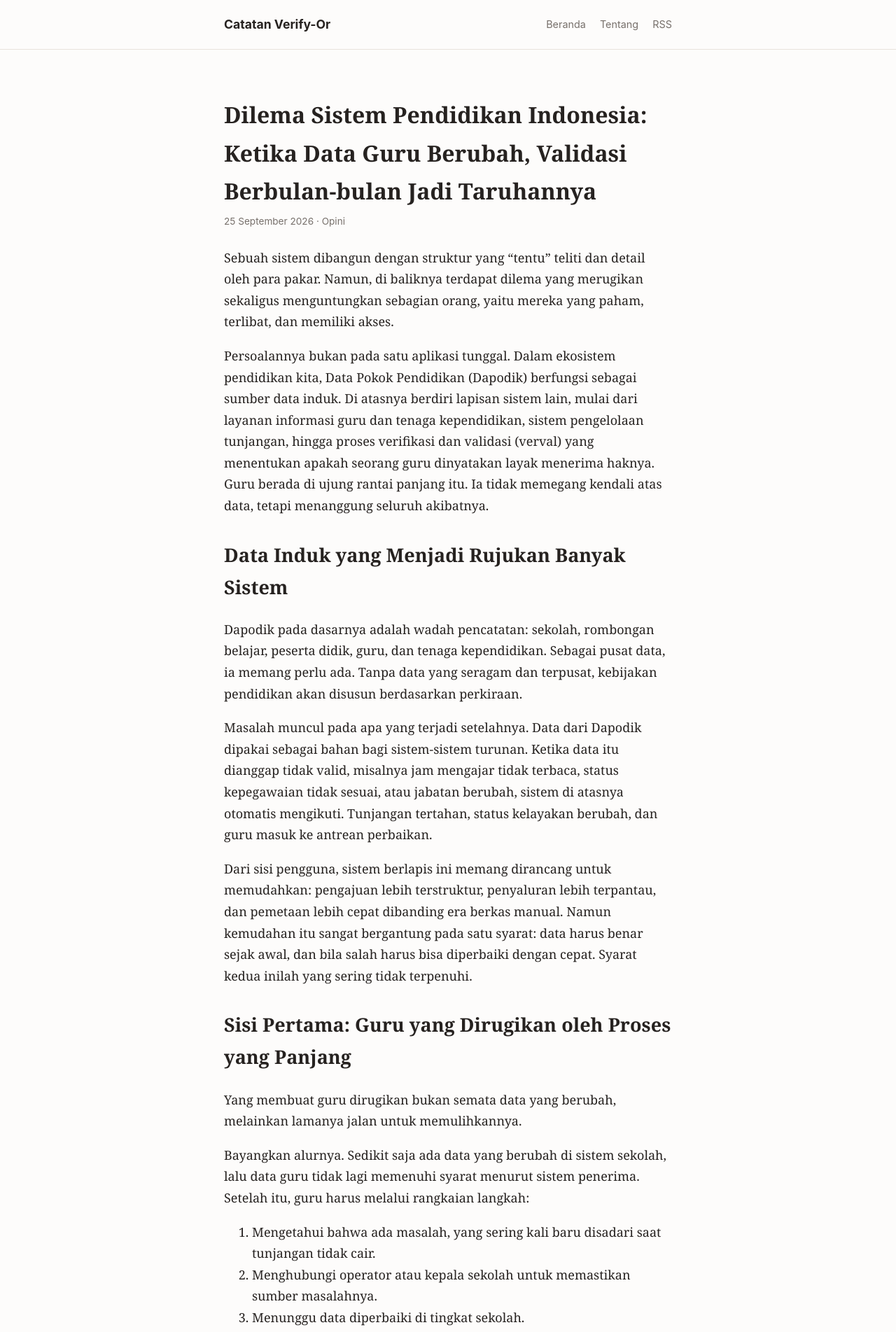
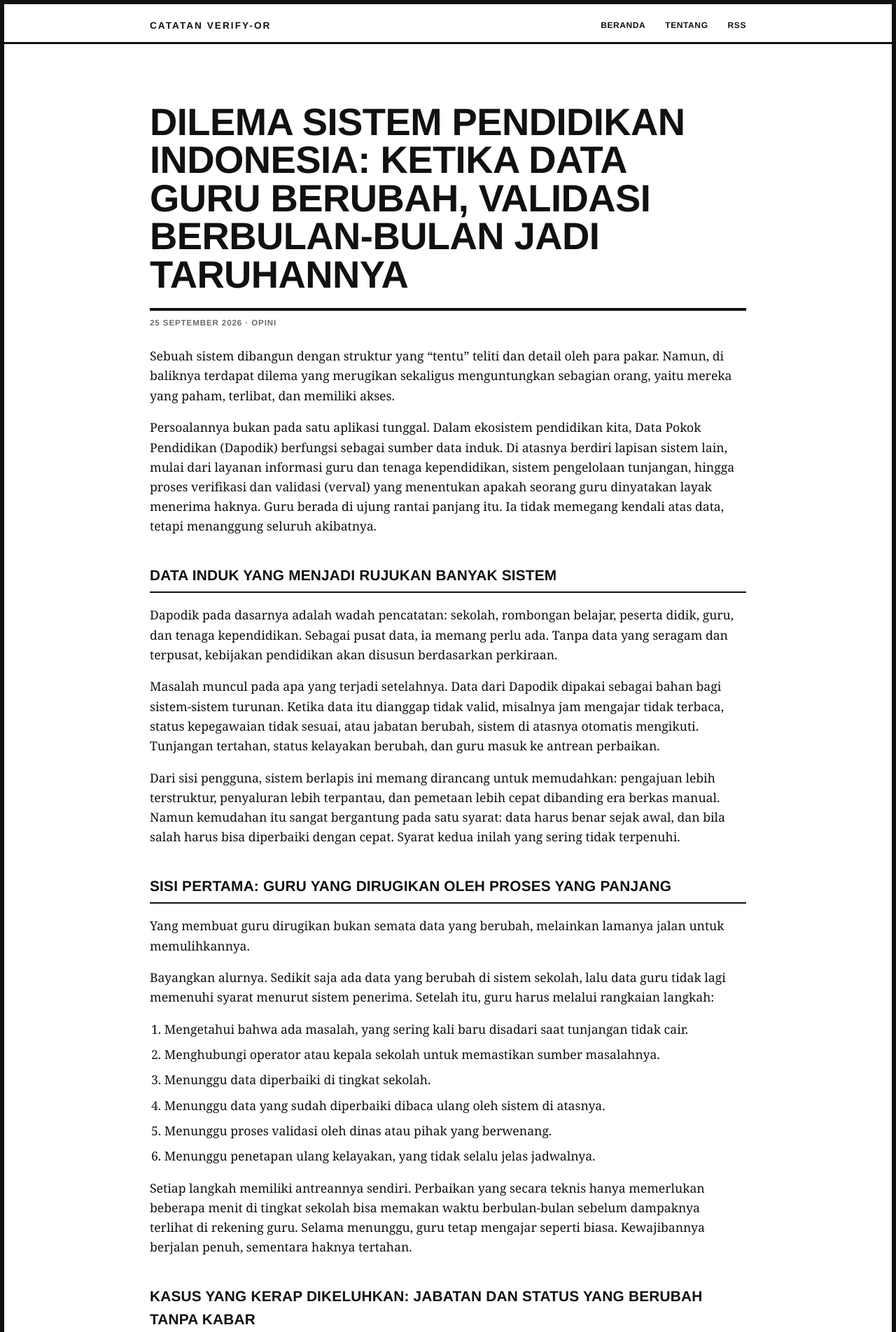
Before and after one commit to rikiandriawan1229/blog-pribadi, a Jekyll site: the page built from _posts/2026-09-25-pendidikan.md, in a window 1280 px wide. Shown: the top 1903 px of the page at 70% size. Built offline with Jekyll 4.4.1, drawn with Linux system fonts in a browser that asks for light colours.

Commit message:
Ubah tampilan ke gaya editorial magazine

```diff
--- a/_includes/header.html
+++ b/_includes/header.html
@@ -8,3 +8,13 @@
     </nav>
   </div>
 </header>
+{% if page.url == "/" %}
+<div class="masthead">
+  <h1>{{ site.title }}</h1>
+  <p>{{ site.description }}</p>
+</div>
+<div class="ticker">
+  {% assign latest = site.posts | first %}
+  {% if latest %}Tulisan terbaru &middot; {{ latest.title }} &middot; {{ latest.date | date: "%-d %B %Y" }}{% endif %}
+</div>
+{% endif %}
--- a/assets/css/style.css
+++ b/assets/css/style.css
@@ -1,21 +1,22 @@
 :root {
-  --color-bg: #fdfcfb;
-  --color-text: #262220;
-  --color-muted: #77706b;
-  --color-accent: #8a4b2f;
-  --color-border: #e8e2dc;
+  --color-bg: #ffffff;
+  --color-text: #111111;
+  --color-muted: #6b6b6b;
+  --color-accent: #111111;
+  --color-border: #111111;
+  --font-display: 'Helvetica Neue', Arial, sans-serif;
+  --font-sans: 'Helvetica Neue', Arial, sans-serif;
   --font-serif: Georgia, 'Times New Roman', serif;
-  --font-sans: -apple-system, BlinkMacSystemFont, 'Segoe UI', Roboto, sans-serif;
-  --max-width: 680px;
+  --max-width: 900px;
 }
 
 @media (prefers-color-scheme: dark) {
   :root {
-    --color-bg: #1a1715;
-    --color-text: #e8e2dc;
-    --color-muted: #a39a92;
-    --color-accent: #d98b5f;
-    --color-border: #332d29;
+    --color-bg: #0f0f0f;
+    --color-text: #f2f2f2;
+    --color-muted: #999999;
+    --color-accent: #f2f2f2;
+    --color-border: #f2f2f2;
   }
 }
 
@@ -26,20 +27,22 @@ body {
   background: var(--color-bg);
   color: var(--color-text);
   font-family: var(--font-serif);
-  line-height: 1.7;
-  font-size: 18px;
+  line-height: 1.6;
+  font-size: 17px;
+  border: 6px solid var(--color-border);
+  min-height: 100vh;
 }
 
 .wrapper {
   max-width: var(--max-width);
   margin: 0 auto;
-  padding: 0 1.25rem;
+  padding: 0 1.5rem;
 }
 
-/* Header */
+/* Header — masthead style */
 .site-header {
-  border-bottom: 1px solid var(--color-border);
-  padding: 1.25rem 0;
+  border-bottom: 3px solid var(--color-border);
+  padding: 1.25rem 0 0.75rem;
 }
 .header-inner {
   display: flex;
@@ -49,123 +52,241 @@ body {
   gap: 0.75rem;
 }
 .site-title {
-  font-family: var(--font-sans);
-  font-weight: 700;
-  font-size: 1.1rem;
+  font-family: var(--font-display);
+  font-weight: 800;
+  font-size: 0.85rem;
+  letter-spacing: 0.15em;
+  text-transform: uppercase;
   color: var(--color-text);
   text-decoration: none;
 }
 .site-nav {
   font-family: var(--font-sans);
-  font-size: 0.9rem;
+  font-size: 0.75rem;
+  letter-spacing: 0.05em;
+  text-transform: uppercase;
 }
 .site-nav a {
+  color: var(--color-text);
+  text-decoration: none;
+  margin-left: 1.5rem;
+  font-weight: 600;
+}
+.site-nav a:hover { text-decoration: underline; }
+
+/* Masthead big title (shown on homepage only) */
+.masthead {
+  text-align: center;
+  padding: 2rem 0 1.5rem;
+  border-bottom: 6px solid var(--color-border);
+}
+.masthead h1 {
+  font-family: var(--font-display);
+  font-weight: 900;
+  font-size: clamp(3rem, 10vw, 6rem);
+  letter-spacing: -0.02em;
+  margin: 0;
+  text-transform: uppercase;
+  line-height: 0.95;
+}
+.masthead p {
+  font-family: var(--font-sans);
+  font-size: 0.8rem;
+  letter-spacing: 0.05em;
   color: var(--color-muted);
-  text-decoration: none;
-  margin-left: 1rem;
+  margin-top: 0.75rem;
 }
-.site-nav a:hover { color: var(--color-accent); }
+
+/* Ticker bar */
+.ticker {
+  font-family: var(--font-sans);
+  font-size: 0.7rem;
+  letter-spacing: 0.1em;
+  text-transform: uppercase;
+  font-weight: 700;
+  border-bottom: 3px solid var(--color-border);
+  padding: 0.5rem 1.5rem;
+  overflow: hidden;
+  white-space: nowrap;
+}
 
 /* Main */
 main.wrapper {
   padding-top: 2.5rem;
   padding-bottom: 4rem;
-  min-height: 60vh;
+  min-height: 50vh;
 }
 
 .intro {
   font-family: var(--font-sans);
   color: var(--color-muted);
-  font-size: 1rem;
-  margin-bottom: 2.5rem;
+  font-size: 0.95rem;
+  margin-bottom: 3rem;
+  text-align: center;
+  text-transform: uppercase;
+  letter-spacing: 0.05em;
+}
+
+/* Featured first post */
+.post-preview:first-child {
+  border-top: none;
+  padding-top: 0;
+}
+.post-preview:first-child h2 {
+  font-family: var(--font-display);
+  font-weight: 900;
+  font-size: clamp(2rem, 6vw, 3.2rem);
+  text-transform: uppercase;
+  line-height: 0.98;
+  letter-spacing: -0.01em;
 }
 
 /* Post preview list */
+.post-list { border-top: 3px solid var(--color-border); }
 .post-preview {
-  padding-bottom: 2rem;
-  margin-bottom: 2rem;
+  padding: 2rem 0;
+  margin-bottom: 0;
   border-bottom: 1px solid var(--color-border);
 }
-.post-preview h2 { margin-bottom: 0.3rem; font-size: 1.5rem; }
+.post-preview h2 {
+  margin: 0 0 0.5rem 0;
+  font-size: 1.6rem;
+  font-family: var(--font-display);
+  font-weight: 700;
+}
 .post-preview h2 a { color: var(--color-text); text-decoration: none; }
-.post-preview h2 a:hover { color: var(--color-accent); }
+.post-preview h2 a:hover { text-decoration: underline; }
 
 .post-meta {
   font-family: var(--font-sans);
-  font-size: 0.85rem;
+  font-size: 0.72rem;
+  letter-spacing: 0.08em;
+  text-transform: uppercase;
   color: var(--color-muted);
-  margin: 0 0 0.75rem 0;
+  margin: 0 0 0.85rem 0;
+  font-weight: 600;
 }
 
-.post-excerpt { margin: 0 0 0.5rem 0; }
+.post-excerpt { margin: 0 0 0.75rem 0; color: var(--color-text); }
 
 .read-more {
   font-family: var(--font-sans);
-  font-size: 0.9rem;
-  color: var(--color-accent);
+  font-size: 0.72rem;
+  letter-spacing: 0.08em;
+  text-transform: uppercase;
+  font-weight: 700;
+  color: var(--color-text);
   text-decoration: none;
+  border-bottom: 2px solid var(--color-text);
+  padding-bottom: 2px;
 }
 
 /* Single post */
-.post-title { font-size: 2rem; margin-bottom: 0.3rem; }
-.post-content { margin-top: 1.5rem; }
-.post-content h2 { margin-top: 2rem; }
-.post-content a { color: var(--color-accent); }
+.post-title {
+  font-family: var(--font-display);
+  font-weight: 900;
+  font-size: clamp(2rem, 6vw, 3.4rem);
+  text-transform: uppercase;
+  line-height: 1;
+  letter-spacing: -0.01em;
+  margin-bottom: 0.5rem;
+  border-bottom: 4px solid var(--color-border);
+  padding-bottom: 1.25rem;
+}
+.post-header { margin-bottom: 1.5rem; }
+.post-content { margin-top: 1.5rem; font-size: 1.1rem; }
+.post-content h2 {
+  margin-top: 2.5rem;
+  font-family: var(--font-display);
+  font-weight: 800;
+  text-transform: uppercase;
+  font-size: 1.3rem;
+  letter-spacing: 0.01em;
+  border-bottom: 2px solid var(--color-border);
+  padding-bottom: 0.4rem;
+}
+.post-content a { color: var(--color-text); text-decoration: underline; }
 .post-content pre {
-  background: var(--color-border);
+  background: var(--color-text);
+  color: var(--color-bg);
   padding: 1rem;
   overflow-x: auto;
-  border-radius: 4px;
   font-size: 0.85rem;
 }
 .post-content code {
   font-family: 'SF Mono', Consolas, monospace;
   font-size: 0.85em;
 }
+.post-content ul, .post-content ol { padding-left: 1.3rem; }
+.post-content li { margin-bottom: 0.5rem; }
 
 .post-sources {
-  margin-top: 2.5rem;
+  margin-top: 3rem;
   padding-top: 1.5rem;
-  border-top: 1px solid var(--color-border);
+  border-top: 3px solid var(--color-border);
   font-family: var(--font-sans);
   font-size: 0.9rem;
 }
 .post-sources h3 {
-  font-size: 0.85rem;
+  font-size: 0.72rem;
   text-transform: uppercase;
-  letter-spacing: 0.05em;
+  letter-spacing: 0.1em;
   color: var(--color-muted);
+  font-weight: 700;
 }
-.post-sources a { color: var(--color-accent); }
+.post-sources a { color: var(--color-text); }
 
 .post-footer {
   margin-top: 2.5rem;
   font-family: var(--font-sans);
-  font-size: 0.9rem;
+  font-size: 0.8rem;
+  text-transform: uppercase;
+  letter-spacing: 0.05em;
+  font-weight: 700;
 }
-.post-footer a { color: var(--color-muted); text-decoration: none; }
+.post-footer a { color: var(--color-text); text-decoration: none; }
+.post-footer a:hover { text-decoration: underline; }
+
+/* Page (about, etc) */
+.page-header h1 {
+  font-family: var(--font-display);
+  font-weight: 900;
+  font-size: clamp(2rem, 6vw, 3rem);
+  text-transform: uppercase;
+  border-bottom: 4px solid var(--color-border);
+  padding-bottom: 1rem;
+}
 
 /* Pagination */
 .pagination {
   display: flex;
   justify-content: space-between;
   font-family: var(--font-sans);
-  font-size: 0.9rem;
-  margin-top: 2rem;
+  font-size: 0.75rem;
+  text-transform: uppercase;
+  letter-spacing: 0.08em;
+  font-weight: 700;
+  margin-top: 2.5rem;
+  padding-top: 1.5rem;
+  border-top: 3px solid var(--color-border);
 }
-.pagination a { color: var(--color-accent); text-decoration: none; }
+.pagination a { color: var(--color-text); text-decoration: none; }
+.pagination a:hover { text-decoration: underline; }
 
 /* Footer */
 .site-footer {
-  border-top: 1px solid var(--color-border);
+  border-top: 6px solid var(--color-border);
   padding: 1.5rem 0;
   font-family: var(--font-sans);
-  font-size: 0.8rem;
+  font-size: 0.72rem;
+  letter-spacing: 0.05em;
+  text-transform: uppercase;
   color: var(--color-muted);
+  text-align: center;
 }
 
 /* Responsive */
 @media (max-width: 480px) {
-  body { font-size: 16px; }
-  .post-title { font-size: 1.6rem; }
+  body { font-size: 16px; border-width: 4px; }
+  .site-nav a { margin-left: 0.85rem; }
 }
--- a/index.html
+++ b/index.html
@@ -3,8 +3,6 @@ layout: default
 title: Beranda
 ---
 <section class="post-list">
-  <p class="intro">{{ site.description }}</p>
-
   {% for post in paginator.posts %}
   <article class="post-preview">
     <h2><a href="{{ post.url | relative_url }}">{{ post.title }}</a></h2>
```
